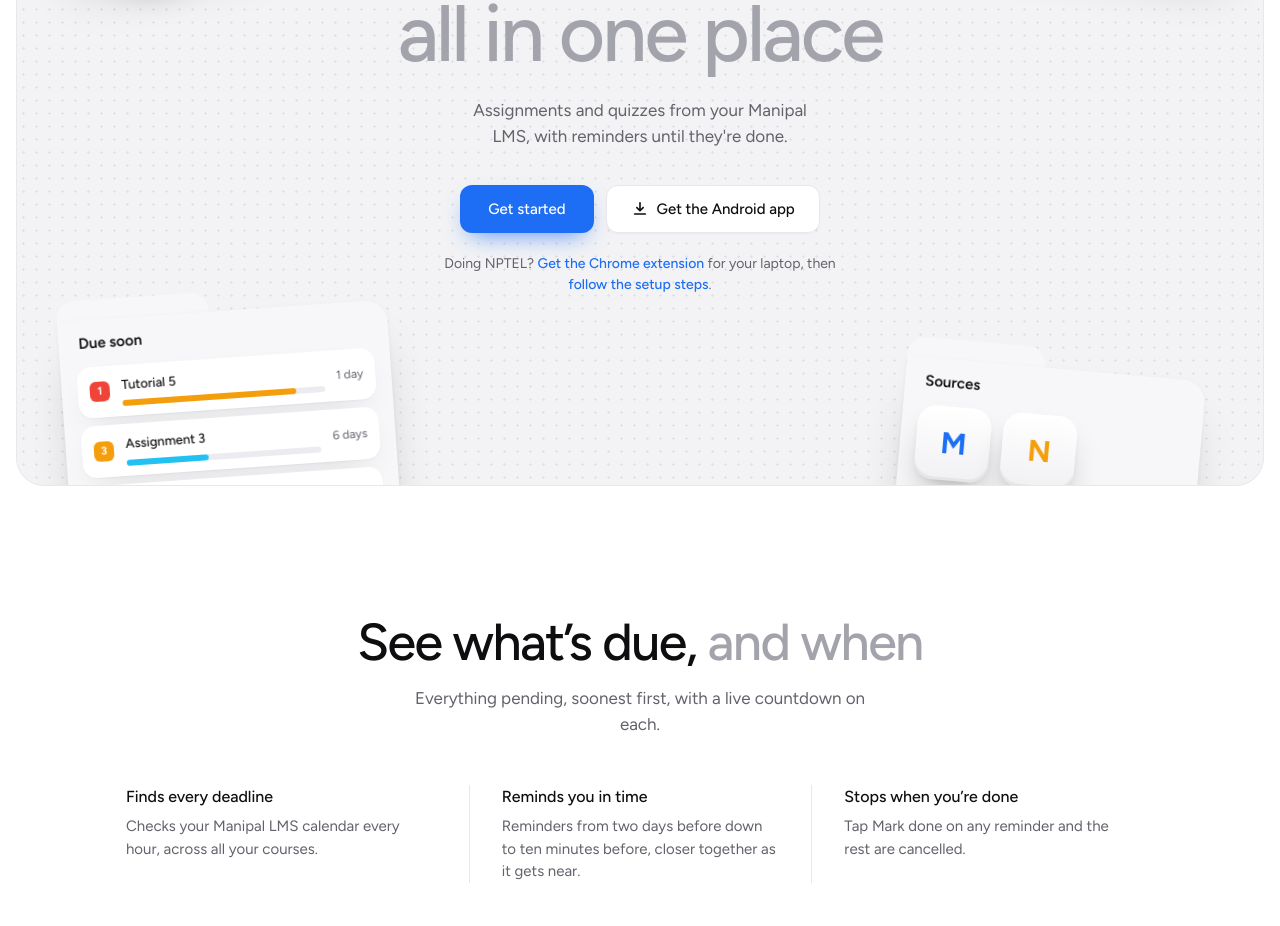
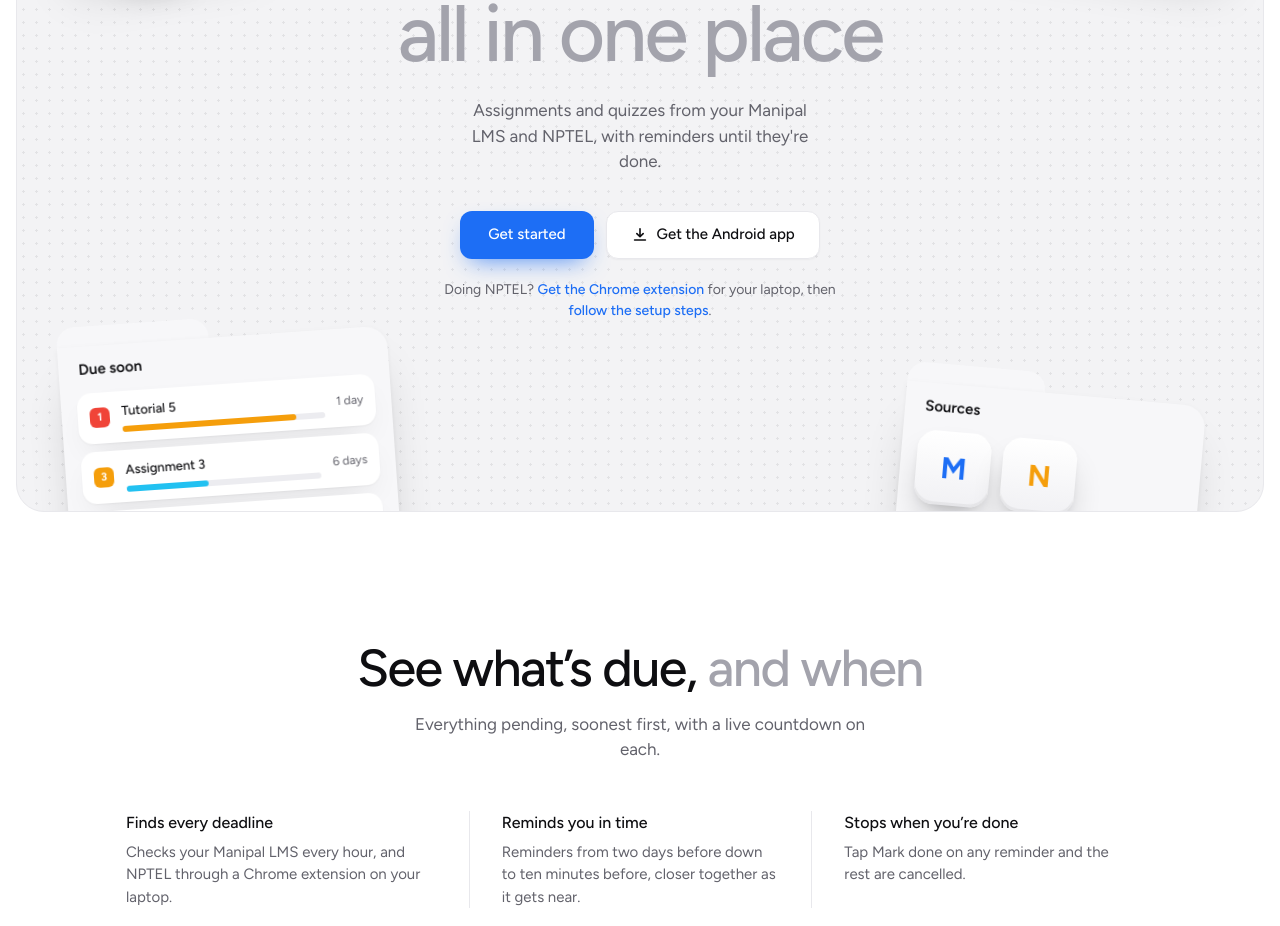
Before and after one commit to Namthenikki/LUME-PUBLIC, a Next.js app: page / in a window 1280 px wide. Shown: the part 386-1312 px from the top of the page. Built offline with nearby package versions, Linux system fonts and the light colour scheme.

Commit message:
Landing page and app description mention NPTEL alongside the Manipal LMS

```diff
--- a/app/layout.tsx
+++ b/app/layout.tsx
@@ -7,7 +7,7 @@
 
 export const metadata: Metadata = {
   title: 'Lume',
-  description: 'Every Manipal LMS deadline in one place, with reminders until it is done.',
+  description: 'Every Manipal LMS and NPTEL deadline in one place, with reminders until it is done.',
   // On iPhone, Lume is added to the Home Screen from Safari and opens full screen from there.
   appleWebApp: { capable: true, title: 'Lume', statusBarStyle: 'default' },
   icons: { apple: '/icons/apple-180.png' },
--- a/app/manifest.ts
+++ b/app/manifest.ts
@@ -4,7 +4,7 @@
   return {
     name: 'Lume',
     short_name: 'Lume',
-    description: 'Every Manipal LMS deadline in one place, with reminders until it is done.',
+    description: 'Every Manipal LMS and NPTEL deadline in one place, with reminders until it is done.',
     start_url: '/dashboard',
     scope: '/',
     display: 'standalone',
--- a/app/page.tsx
+++ b/app/page.tsx
@@ -5,7 +5,7 @@
 import { LumeMark } from '@/components/LumeMark';
 
 const POINTS = [
-  { title: 'Finds every deadline', body: 'Checks your Manipal LMS calendar every hour, across all your courses.' },
+  { title: 'Finds every deadline', body: 'Checks your Manipal LMS every hour, and NPTEL through a Chrome extension on your laptop.' },
   { title: 'Reminds you in time', body: 'Reminders from two days before down to ten minutes before, closer together as it gets near.' },
   { title: 'Stops when you’re done', body: 'Tap Mark done on any reminder and the rest are cancelled.' },
 ];
--- a/components/landing/Hero.tsx
+++ b/components/landing/Hero.tsx
@@ -125,7 +125,7 @@
           animate={{ opacity: 1, y: 0 }}
           transition={{ duration: 0.9, delay: 0.45, ease }}
         >
-          Assignments and quizzes from your Manipal LMS, with reminders until they&apos;re done.
+          Assignments and quizzes from your Manipal LMS and NPTEL, with reminders until they&apos;re done.
         </motion.p>
 
         <motion.div
```
